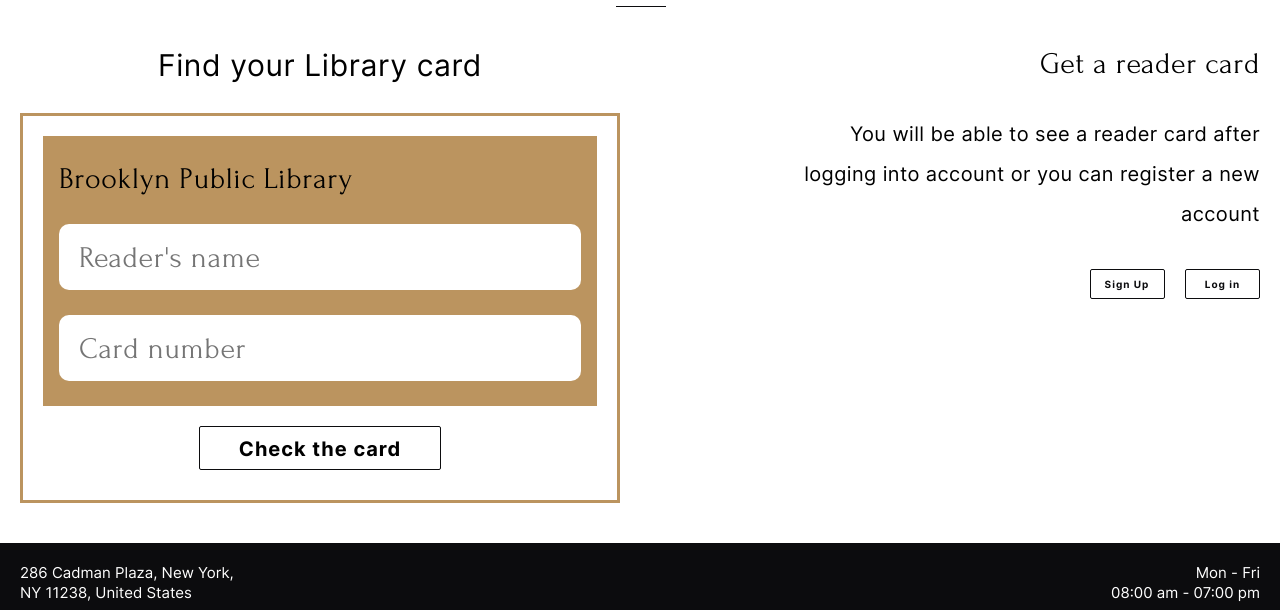
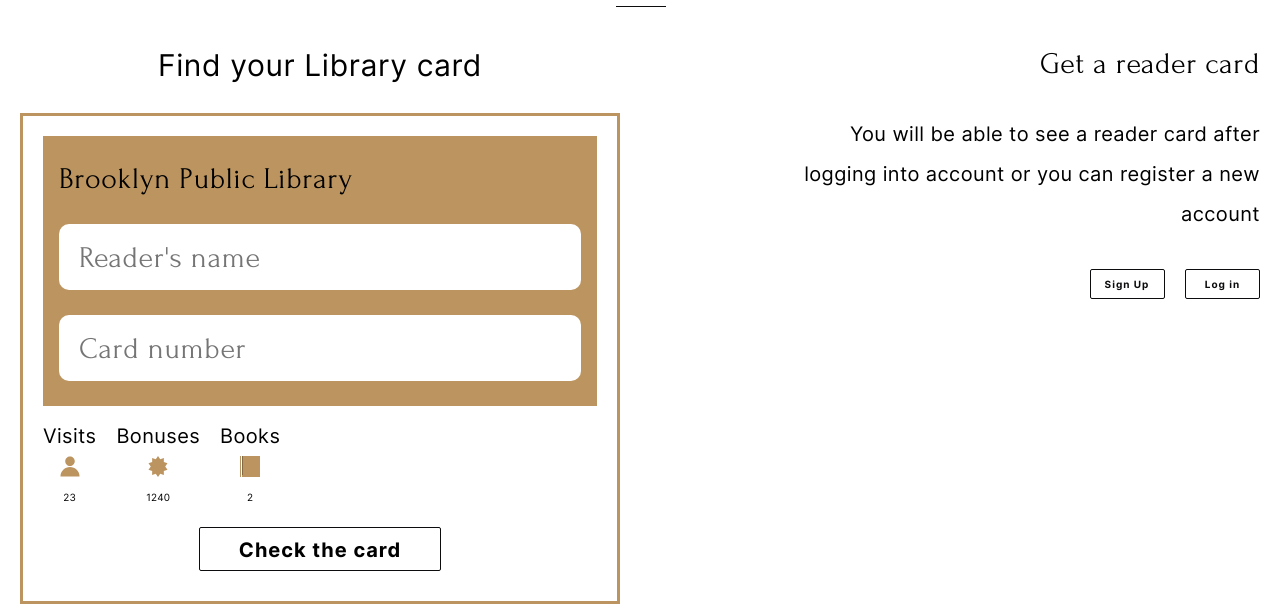
Before and after one commit to hosfatantabolis/RS_School_Stage0, a plain HTML site: page library/index.html in a window 1280 px wide. Shown: the part 4639-5249 px from the top of the page. Drawn offline with Linux system fonts and the light colour scheme.

Commit message:
feat: add ids for librarycard form and classes for hiding elements

```diff
--- a/library/index.html
+++ b/library/index.html
@@ -553,7 +553,7 @@
             <h3 class="librarycard__title librarycard__form_title">
               Find your Library card
             </h3>
-            <form class="librarycard__form">
+            <form class="librarycard__form" id="librarycardForm">
               <div class="librarycard__form_wrapper">
                 <h4 class="librarycard__form_subtitle">
                   Brooklyn Public Library
@@ -562,15 +562,37 @@
                   class="librarycard__form_input"
                   type="text"
                   placeholder="Reader's name"
+                  id="card-name"
                 >
                 <input
                   class="librarycard__form_input"
                   type="text"
                   placeholder="Card number"
+                  id="card-number"
                 >
+              </div>
+              <div class="librarycard__stats librarycard__stats_hidden" id="librarycardStats">
+                <div class="stats__columns">
+                  <div class="stats__column">
+                    <h4 class="stats__title">Visits</h4>
+                    <img class="stats__icon" src="./assets/images/icon_visits.svg" alt="visits icon">
+                    <span class="stats__text" id="profilePopupVisits">23</span>
+                  </div>
+                  <div class="stats__column">
+                    <h4 class="stats__title">Bonuses</h4>
+                    <img class="stats__icon" src="./assets/images/icon_bonuses.svg" alt="bonuses icon">
+                    <span class="stats__text" id="profilePopupBonuses">1240</span>
+                  </div>
+                  <div class="stats__column">
+                    <h4 class="stats__title">Books</h4>
+                    <img class="stats__icon" src="./assets/images/icon_books.svg" alt="books icon">
+                    <span class="stats__text" id="profilePopupBooks">2</span>
+                  </div>
+                </div>
               </div>
               <button
                 class="librarycard__form_button"
+                id="libraryCardBtn"
                 type="submit"
               >Check the card</button>
             </form>
```
